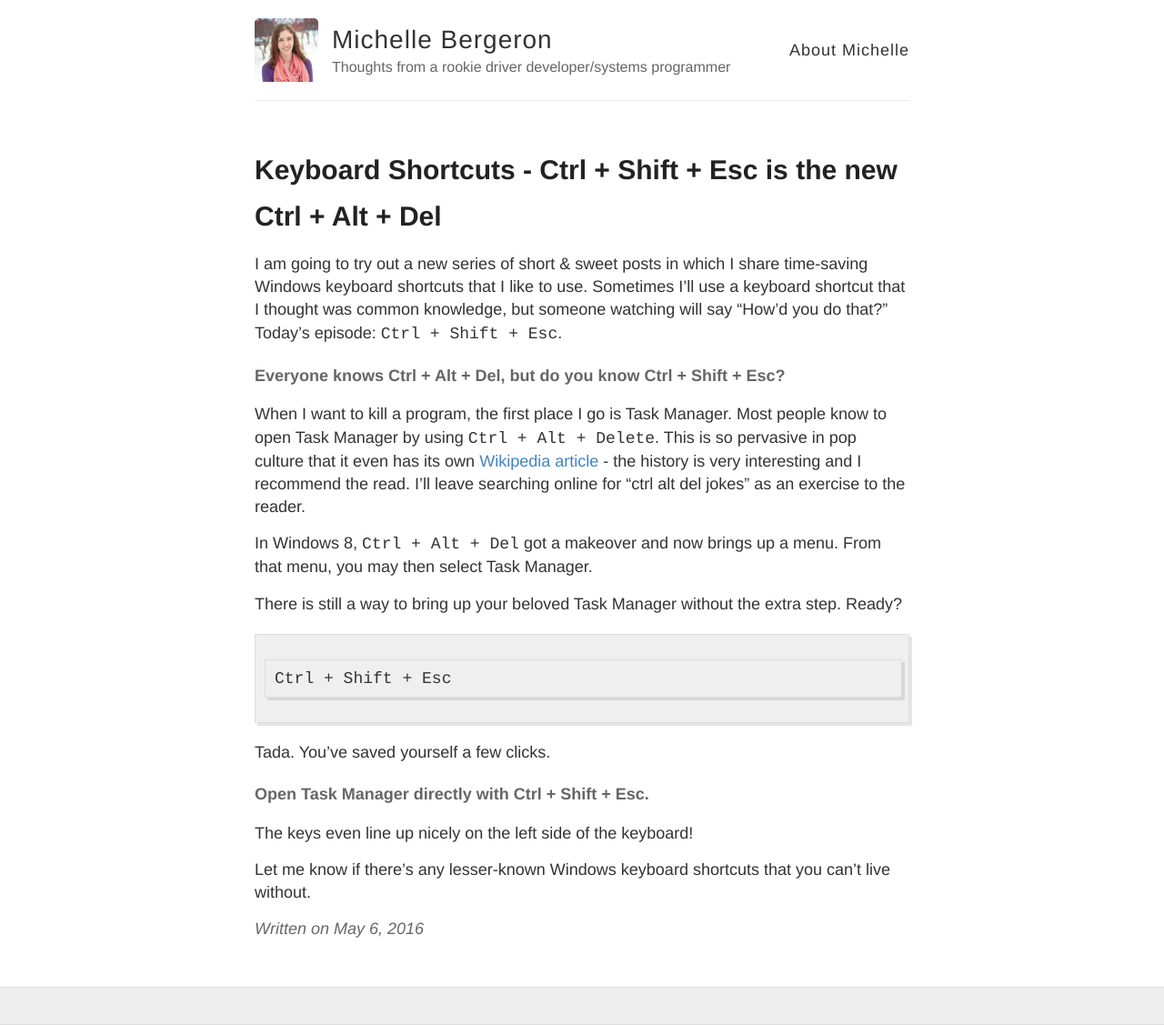
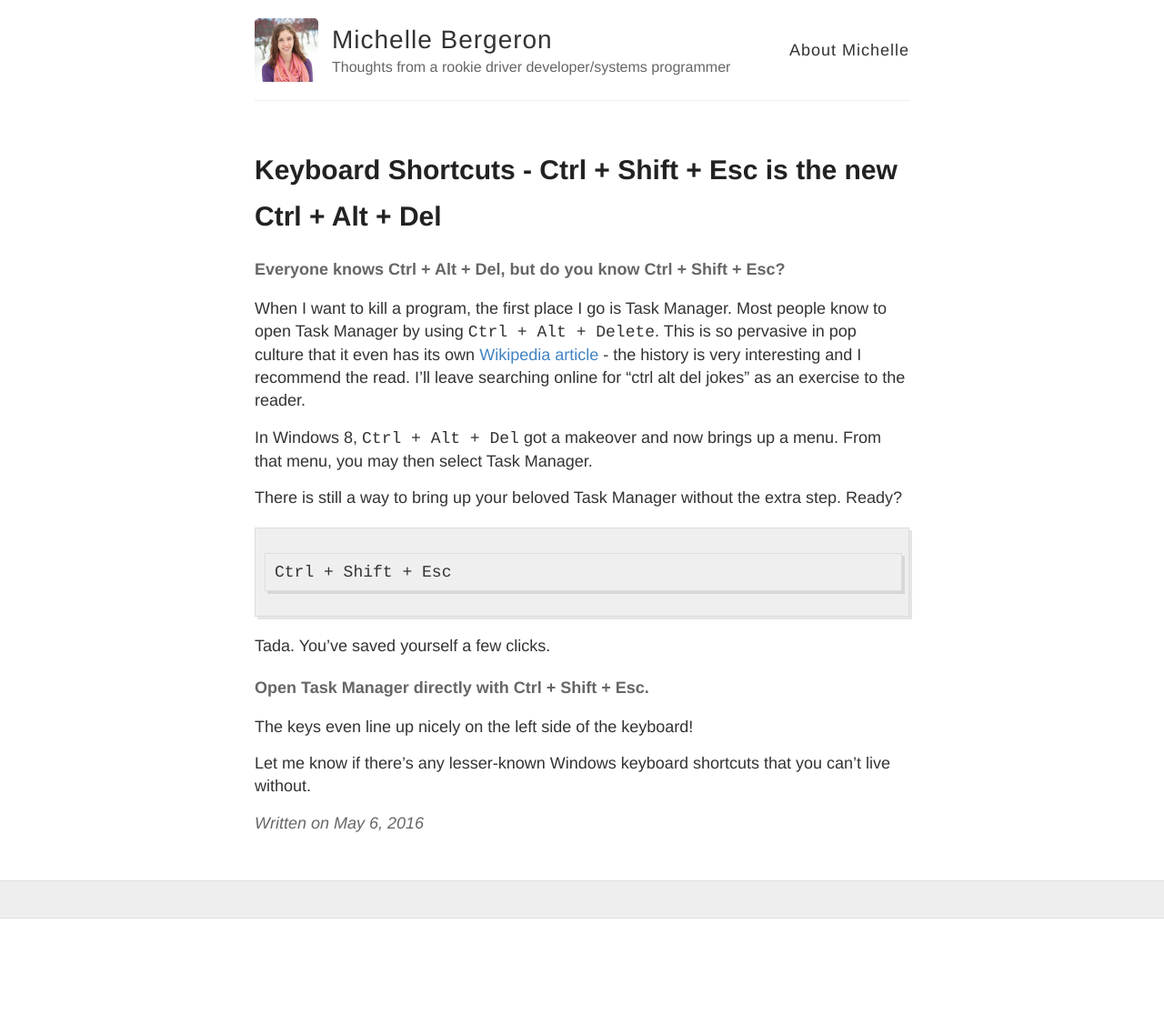
Before and after one commit to mrb113/mrb113.github.io, a Jekyll site: the page built from _posts/2016-5-6-Ctrl-Shift-Esc.md, in a window 1280 px wide. Shown: the whole page at 91% size. Built offline with Jekyll 4.4.1, drawn with Linux system fonts in a browser that asks for light colours; comment, search, counter and statistics services are not loaded; after the commit the page ends 1010 px from its top, so only the background shows below that.

Commit message:
Remove intro because I don't like it

```diff
--- a/_posts/2016-5-6-Ctrl-Shift-Esc.md
+++ b/_posts/2016-5-6-Ctrl-Shift-Esc.md
@@ -2,7 +2,6 @@
 layout: post
 title: Keyboard Shortcuts - Ctrl + Shift + Esc is the new Ctrl + Alt + Del
 ---
-I am going to try out a new series of short & sweet posts in which I share time-saving Windows keyboard shortcuts that I like to use. Sometimes I'll use a keyboard shortcut that I thought was common knowledge, but someone watching will say "How'd you do that?" Today's episode: `Ctrl + Shift + Esc`.
 
 #### Everyone knows Ctrl + Alt + Del, but do you know Ctrl + Shift + Esc?
 
```
